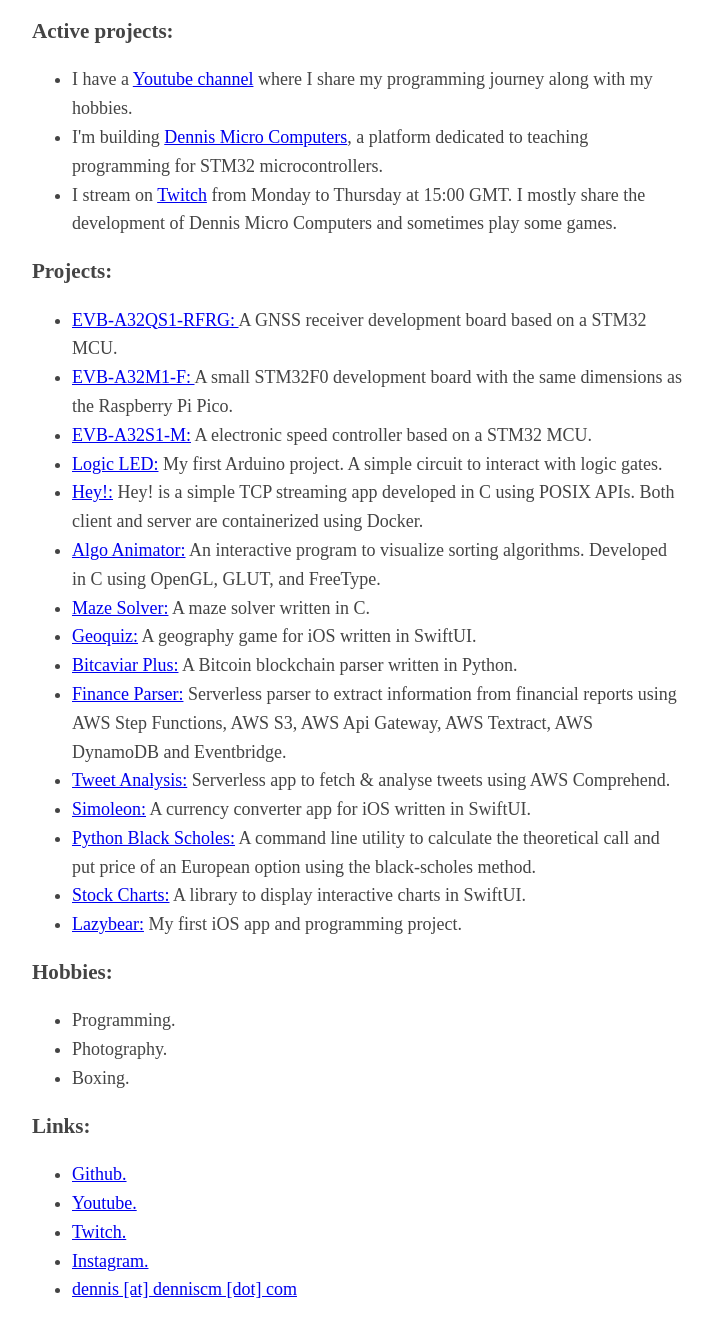
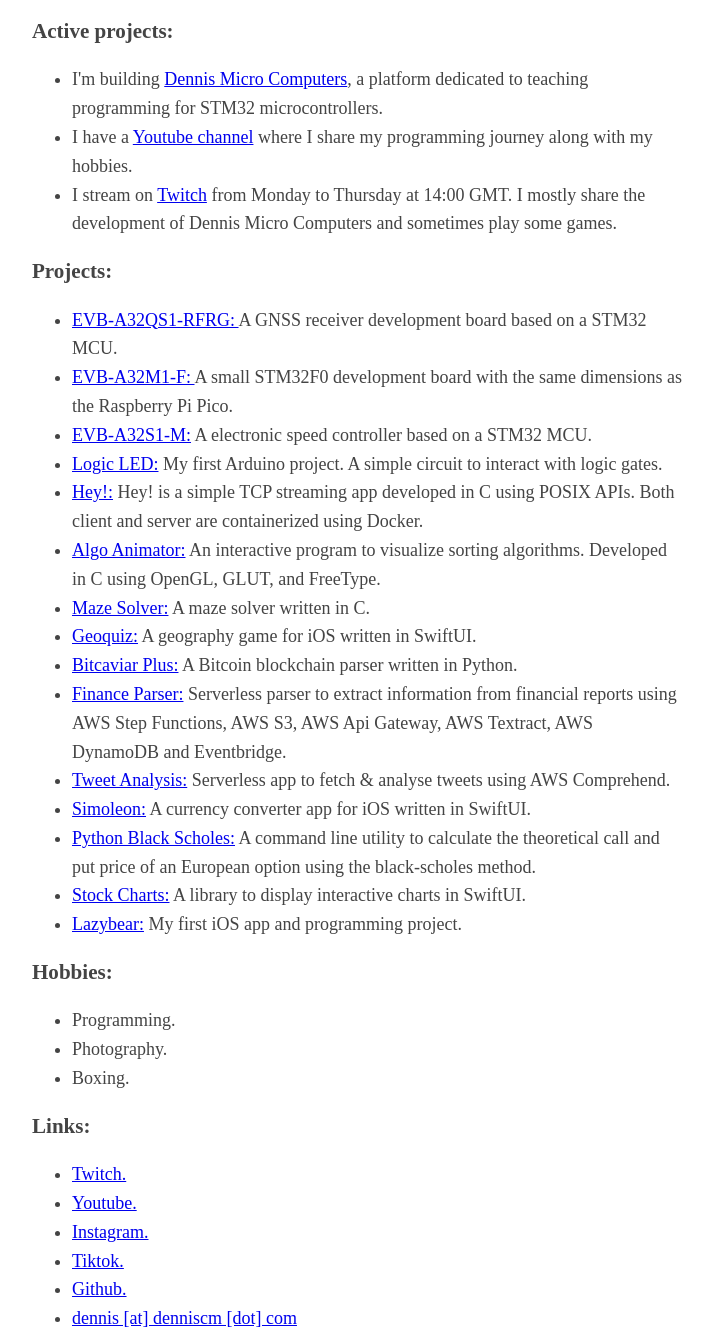
Before and after one commit to denniscmcom/website, a plain HTML site: page src/index.html in a window 1280 px wide. Shown: the part 143-1479 px from the top of the page, without its empty margins (283-996 px from the left). Drawn offline with Linux system fonts and the light colour scheme.

Commit message:
Change list order and add tiktok

```diff
--- a/src/index.html
+++ b/src/index.html
@@ -14,12 +14,12 @@
         <h2>Programmer</h2>
         <h3>Active projects:</h3>
         <ul>
+            <li>I'm building <a href="https://github.com/dennis-micros" target="_blank">Dennis Micro Computers</a>, a
+                platform dedicated to teaching programming for STM32 microcontrollers.</li>
             <li>I have a <a href="https://www.youtube.com/@denniscm6" target="_blank">Youtube channel</a> where I
                 share my programming journey along with my hobbies.</li>
-            <li>I'm building <a href="https://github.com/dennis-micros" target="_blank">Dennis Micro Computers</a>, a
-                platform dedicated to teaching programming for STM32 microcontrollers.</li>
             <li>I stream on <a href="https://www.twitch.tv/denniscmartin" target="_blank">Twitch</a> from Monday to
-                Thursday at 15:00
+                Thursday at 14:00
                 GMT. I mostly share the development of Dennis Micro Computers and sometimes play some games.</a>
             </li>
         </ul>
@@ -73,10 +73,11 @@
         </ul>
         <h3>Links:</h3>
         <ul>
+            <li><a href="https://www.twitch.tv/denniscmartin" target="_blank">Twitch.</a></li>
+            <li><a href="https://www.youtube.com/@denniscm6" target="_blank">Youtube.</a></li>
+            <li><a href="https://www.instagram.com/denniscmartin/" target="_blank">Instagram.</a></li>
+            <li><a href="https://www.tiktok.com/@denniscmcom/" target="_blank">Tiktok.</a></li>
             <li><a href="https://github.com/denniscmcom" target="_blank">Github.</a></li>
-            <li><a href="https://www.youtube.com/@denniscm6" target="_blank">Youtube.</a></li>
-            <li><a href="https://www.twitch.tv/denniscmartin" target="_blank">Twitch.</a></li>
-            <li><a href="https://www.instagram.com/denniscmartin/" target="_blank">Instagram.</a></li>
             <li><a href="#" target="_blank">dennis [at] denniscm [dot] com</a></li>
         </ul>
     </main>
```
